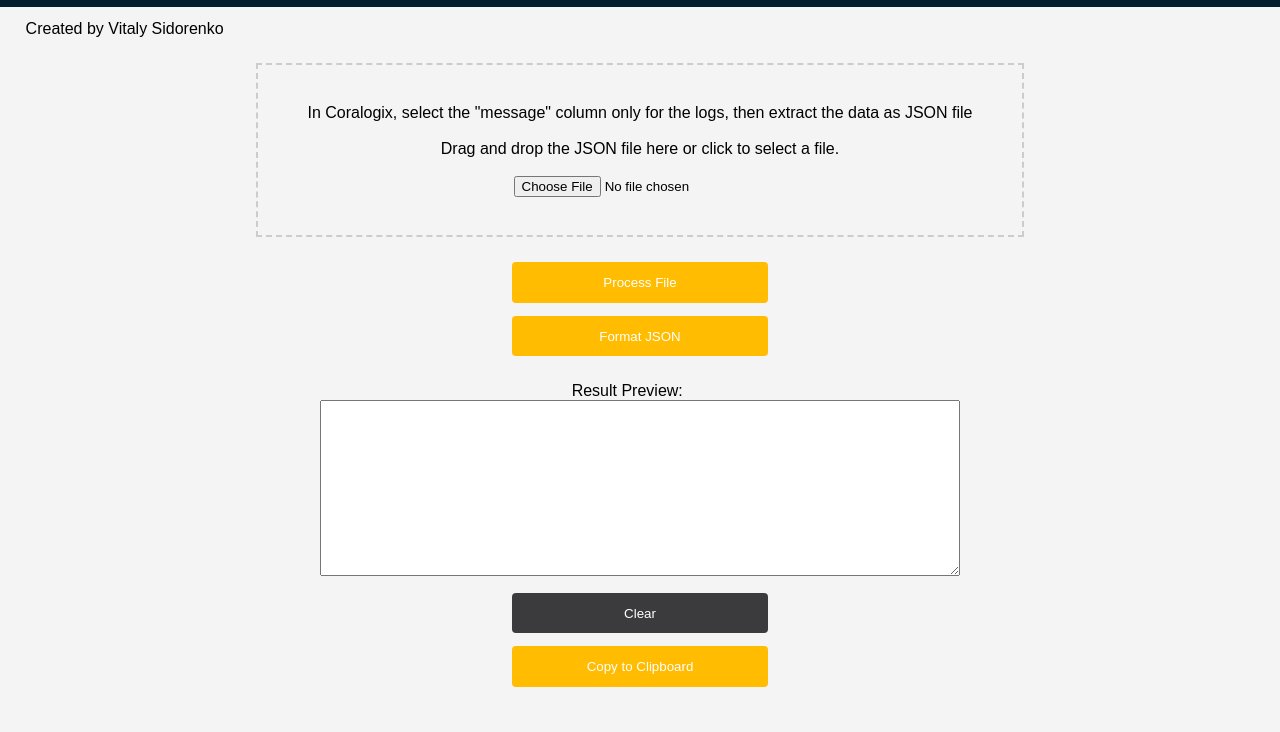
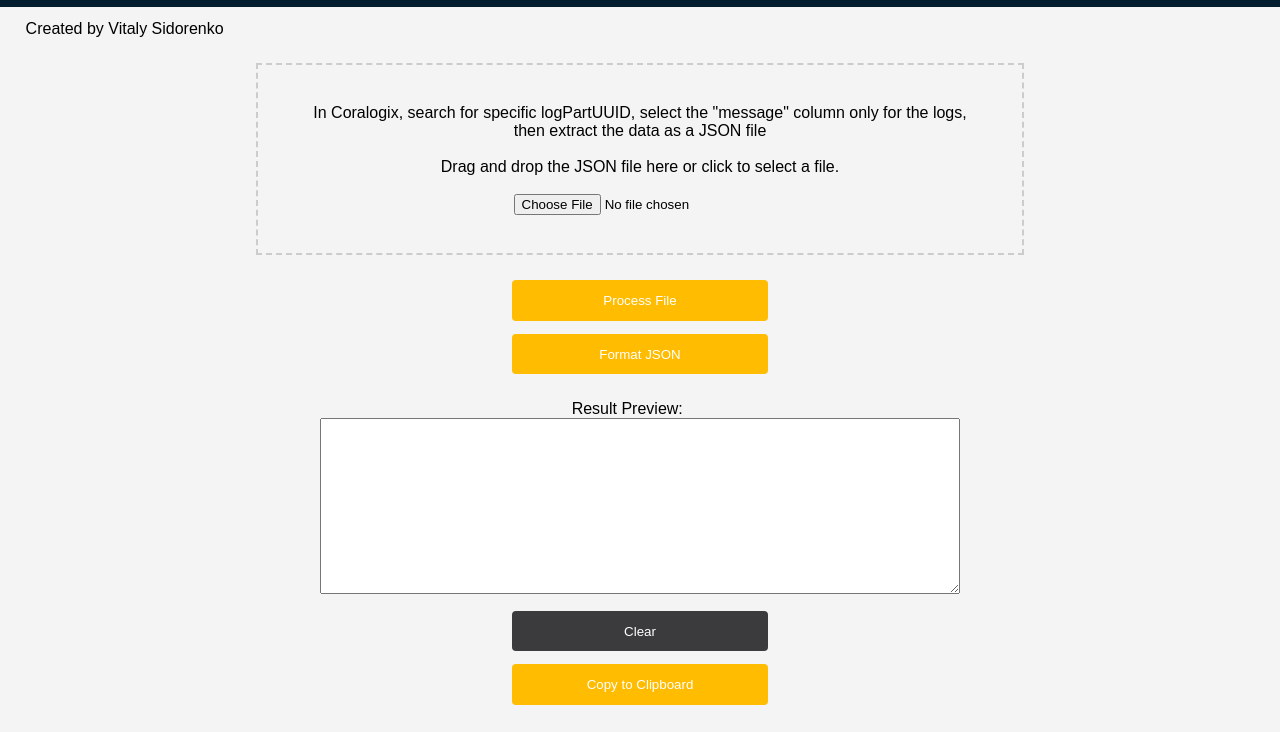
Before and after one commit to Vitalious5/devVit1, a plain HTML site: page logPartConnect.html in a window 1280 px wide. Shown: the part 68-800 px from the top of the page. Drawn offline with Linux system fonts and the light colour scheme.

Commit message:
Update logPartConnect.html
Edit instructions text

```diff
--- a/logPartConnect.html
+++ b/logPartConnect.html
@@ -28,7 +28,7 @@
     <!-- body -->
     <div class="inputPart">
         <div id="dropArea">
-            In Coralogix, select the "message" column only for the logs, then extract the data as JSON file
+            In Coralogix, search for specific logPartUUID, select the "message" column only for the logs, then extract the data as a JSON file
             <br>
             <br>
             Drag and drop the JSON file here or click to select a file.
```
